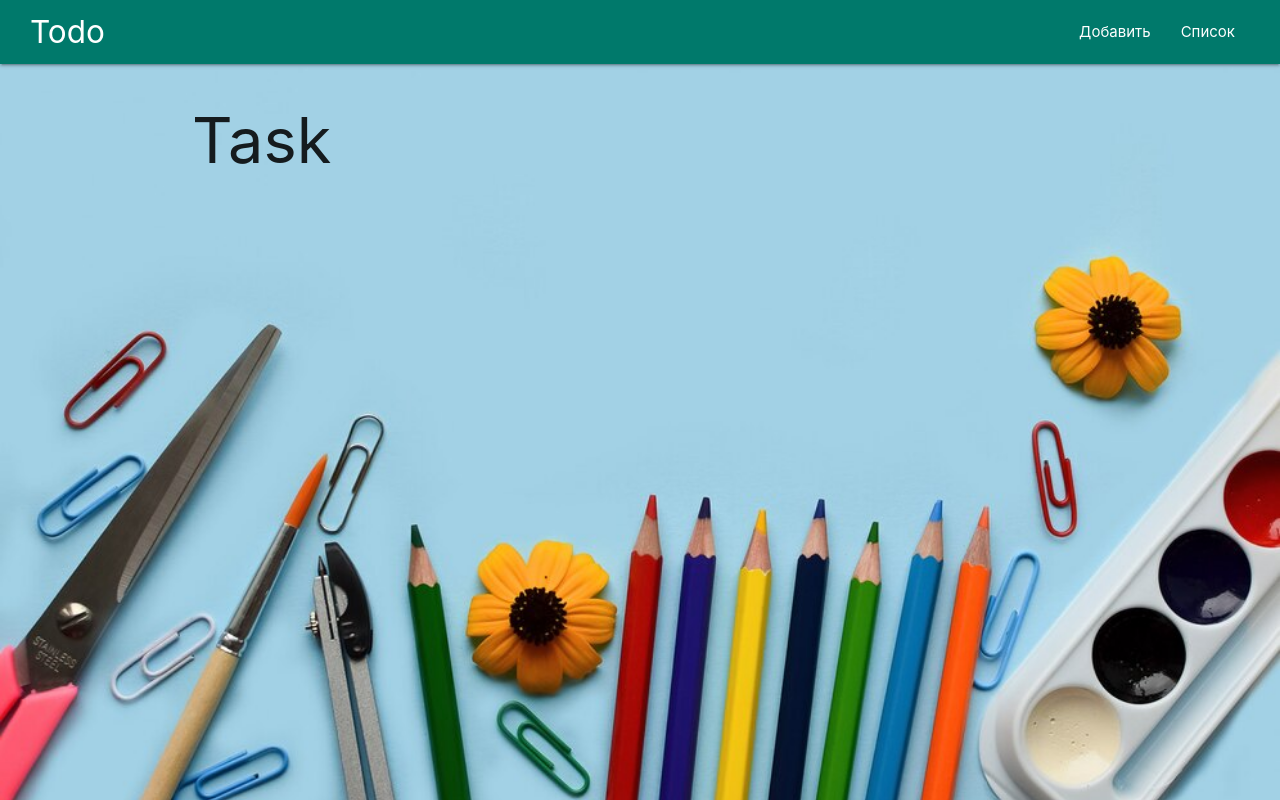
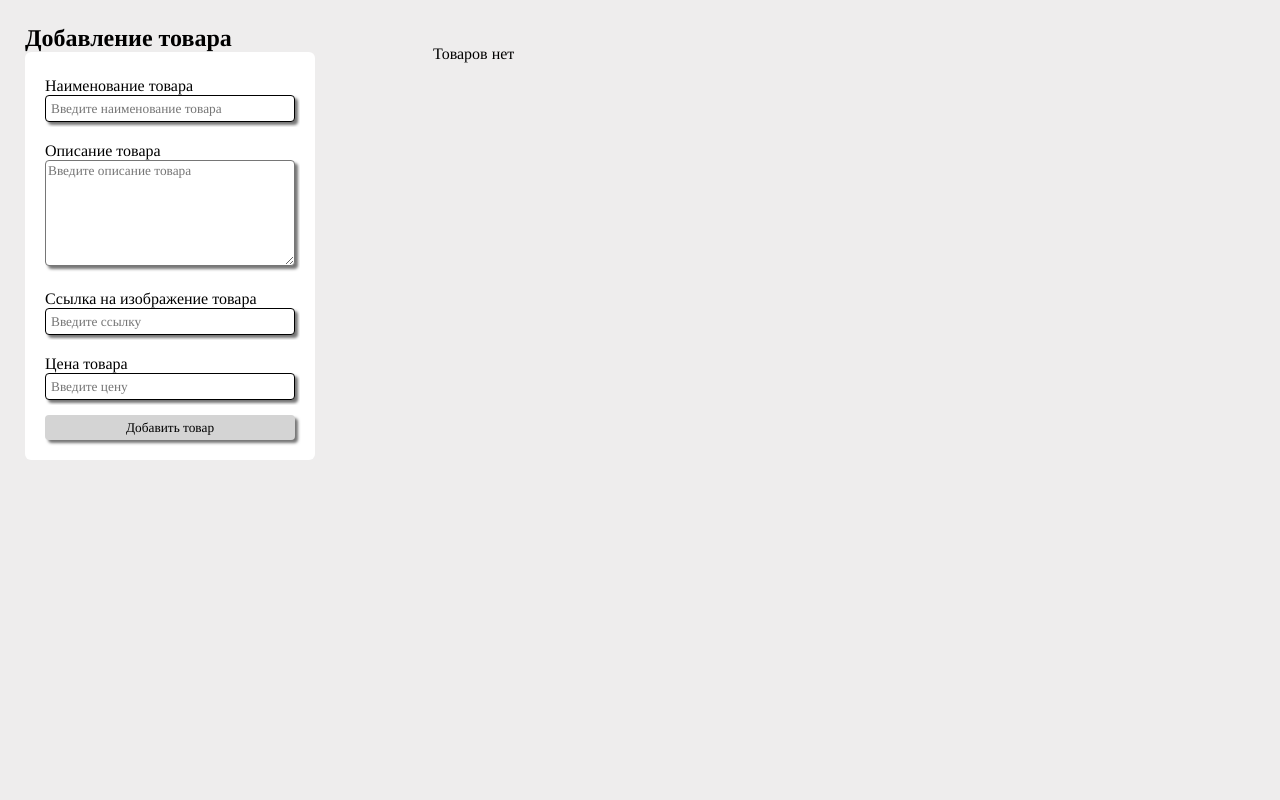
Before and after one commit to KirillGunin/Goods, a Vue app: page /task/1 in a window 1280 px wide. Built offline with nearby package versions, Linux system fonts and the light colour scheme.

Commit message:
change meterial ui to custom css, delete navbar

```diff
--- a/public/index.html
+++ b/public/index.html
@@ -5,6 +5,7 @@
     <meta http-equiv="X-UA-Compatible" content="IE=edge">
     <meta name="viewport" content="width=device-width,initial-scale=1.0">
     <link rel="icon" href="<%= BASE_URL %>favicon.ico">
+    <style>* { margin: 0; padding: 0; overflow-y: auto; font-family: Times, Times New Roman, serif;}</style>
     <title><%= htmlWebpackPlugin.options.title %></title>
   </head>
   <body>
--- a/src/App.vue
+++ b/src/App.vue
@@ -1,30 +1,37 @@
 <template>
   <div id="app">
-    <Navbar/>
     <div class="container">
-      <router-view/>
+      <AddNew/>
+      <List/>
     </div>
   </div>
 </template>
 
 <script>
   // @ to src
-  import Navbar from "@/components/Navbar.vue";
+  import List from "@/views/List.vue"
+  import AddNew from "./views/AddNew.vue";
   export default {
     components: {
-    Navbar
+    List,
+    AddNew
   },
 }
 </script>
 
 <style lang="scss">
-@import '~materialize-css/dist/css/materialize.min.css';
 #app {
   height: 100%;
   width: 100%;
   position: fixed;
   bottom: 0;
-  background-image: url('@/assets/background.jpeg');
+  background-color: rgb(238, 237, 237);
   background-size: cover;
 }
+.container {
+  width: 95%;
+  display: flex;
+  // justify-content: flex-start;
+  padding: 25px;
+}
 </style>
--- a/src/components/Navbar.vue
+++ /dev/null
@@ -1,26 +0,0 @@
-<template>
-  <nav class="teal darken-2">
-    <div class="nav-wrapper">
-      <router-link to="/" class="brand-logo">Todo</router-link>
-      <ul class="right hide-on-med-and-down">
-        <router-link
-        tag="li"
-        to="/"
-        exact
-        active-class="active"><a href="#">Добавить</a></router-link>
-
-        <router-link
-        tag="li"
-        to="/list"
-        active-class="active"><a href="#">Список</a></router-link>
-      </ul>
-    </div>
-  </nav>
-</template>
-
-<style>
-  nav {
-    padding: 0 2rem;
-
-  }
-</style>
--- a/src/store/index.js
+++ b/src/store/index.js
@@ -5,12 +5,22 @@ Vue.use(Vuex)
 
 export default new Vuex.Store({
   state: {
+    goods: JSON.parse(localStorage.getItem('goods') || '[]')
   },
   getters: {
+    goods: state => state.goods
+
   },
   mutations: {
+    newGood(state, good) {
+      state.goods.push(good)
+      localStorage.setItem('goods', JSON.stringify(state.goods))
+    }
   },
   actions: {
+    newGood({commit}, good) {
+      commit('newGood', good)
+    }
   },
   modules: {
   }
--- a/src/views/AddNew.vue
+++ b/src/views/AddNew.vue
@@ -1,14 +1,107 @@
 <template>
-  <div>
-    <h1>Новая задача</h1>
+  <div class="row-1">
+    <!-- Новая задача -->
+    <div class="col-table">
+      <h2>Добавление товара</h2>
+      <form class="form" @submit.prevent="addNewGood">
+        <div class="input-field">Наименование товара
+          <input v-model="name" placeholder="Введите наименование товара" type="text" class="input" required>
+        </div>
+        <div class="input-field">Описание товара
+          <textarea v-model="descr" placeholder="Введите описание товара" type="text" id="textarea1" class="materialize-textarea" required></textarea>
+        </div>
+        <div class="input-field">Ссылка на изображение товара
+          <input v-model="href" placeholder="Введите ссылку" type="text" class="input" required>
+        </div>
+        <div class="input-field">Цена товара
+          <input v-model="price" placeholder="Введите цену" type="number" class="input" required>
+        </div>
+        <button class="btn" type="submit">Добавить товар</button>
+      </form>
+    </div>
+
   </div>
 </template>
 
 <script>
 export default {
   name: 'addNew',
- components: {
-
- }
+  data: () => ({
+    name: '',
+    descr: '',
+    href: '',
+    price: '',
+  }),
+  methods: {
+    addNewGood() {
+      const good = {
+        name: this.name,
+        descr: this.descr,
+        href: this.href,
+        price: this.price,
+      }
+      this.$store.dispatch('newGood', good)
+      this.name = '',
+      this.descr = '',
+      this.href = '',
+      this.price = ''
+    }
+  }
 }
 </script>
+
+<style lang="scss">
+.row-1 {
+  width: 33%;
+}
+.col-table {
+  width: 290px;
+}
+
+.form {
+  background-color: white;
+  border-radius: 6px;
+  padding: 20px;
+  display: flex;
+  flex-direction: column;
+  align-items: center;
+}
+
+.input-field {
+  width: 100%;
+  margin-bottom: 10px;
+  padding: 5px;
+}
+input:last-child{
+    margin-top: 0px;
+    width: -webkit-fill-available;
+    height: 25px;
+    border-radius: 4px;
+    padding-left: 5px;
+    border: solid 1px;
+    box-shadow: 3px 3px 3px rgb(118, 118, 118);
+  }
+
+#textarea1 {
+  height: 100px;
+  width: -webkit-fill-available;
+  margin-bottom: 0px;
+  border-radius: 4px;
+  padding: 2px;
+  box-shadow: 3px 3px 3px rgb(118, 118, 118);
+}
+
+.btn {
+  width: -webkit-fill-available;
+  height: 25px;
+  border-radius: 4px;
+  background-color: #d4d4d4;
+  color: black;
+  border: none;
+  box-shadow: 3px 3px 3px rgb(118, 118, 118);
+  cursor: pointer;
+}
+// h4 {
+//   margin: 20px 20px 20px 20px;
+// }
+</style>
--- a/src/views/List.vue
+++ b/src/views/List.vue
@@ -1,6 +1,21 @@
 <template>
-  <div>
-    <h1>Список</h1>
+  <div class="row-2">
+    <!-- Списов товаров -->
+    <div class="col-list" v-if="goods.length">
+      <div class="good" v-for="(good, index) of goods" :key="index">
+        <img :src="good.href" alt="">
+        <div class="good-descriptions">
+          <h4 class="good-name">{{good.name}}</h4>
+          <p class="good-descr">{{good.descr}}</p>
+          <h4 class="good-price" v-if="good.price.length <= 3">{{good.price}} руб</h4>
+          <h4 class="good-price" v-if="good.price.length > 3 && good.price.length <= 5">{{`${good.price.substring(0,2)} ${good.price.substring(2)}`}} руб</h4>
+          <h4 class="good-price" v-if="good.price.length > 5 && good.price.length <= 6">{{`${good.price.substring(0,3)} ${good.price.substring(3)}`}} руб</h4>
+
+        </div>
+      </div>
+    </div>
+    <!-- Если нет товаров -->
+    <div v-else>Товаров нет</div>
   </div>
 </template>
 
@@ -10,6 +25,59 @@ export default {
     return {
 
     }
+  },
+  computed: {
+    goods() {
+      return this.$store.getters.goods
+    }
   }
 }
 </script>
+
+<style lang="scss" scoped>
+.row-2 {
+  width: 67%;
+  margin: 20px;
+}
+.col-list {
+  width: 100%;
+  display: flex;
+  flex-wrap: wrap;
+}
+
+.good {
+  border-radius: 6px;
+  cursor: pointer;
+  width: 250px;
+  height: 360px;
+  margin: 6px;
+  margin-bottom: 40px;
+  background-color: white;
+  overflow-y: hidden;
+}
+
+img {
+  height: 50%;
+  width: 250px;
+}
+.good-descriptions{
+  display: flex;
+  flex-direction: column;
+  align-items: center;
+  height: 50%;
+  align-items: flex-start;
+  justify-content: space-evenly;
+}
+.good-name {
+  margin-left: 10px;
+  height: 20px;
+}
+.good-descr {
+  margin-left: 10px;
+  height: 100px;
+}
+.good-price {
+  margin-left: 10px;
+  height: 20px;
+}
+</style>
```
Also changed, not shown: src/assets/background.jpeg (deleted).
